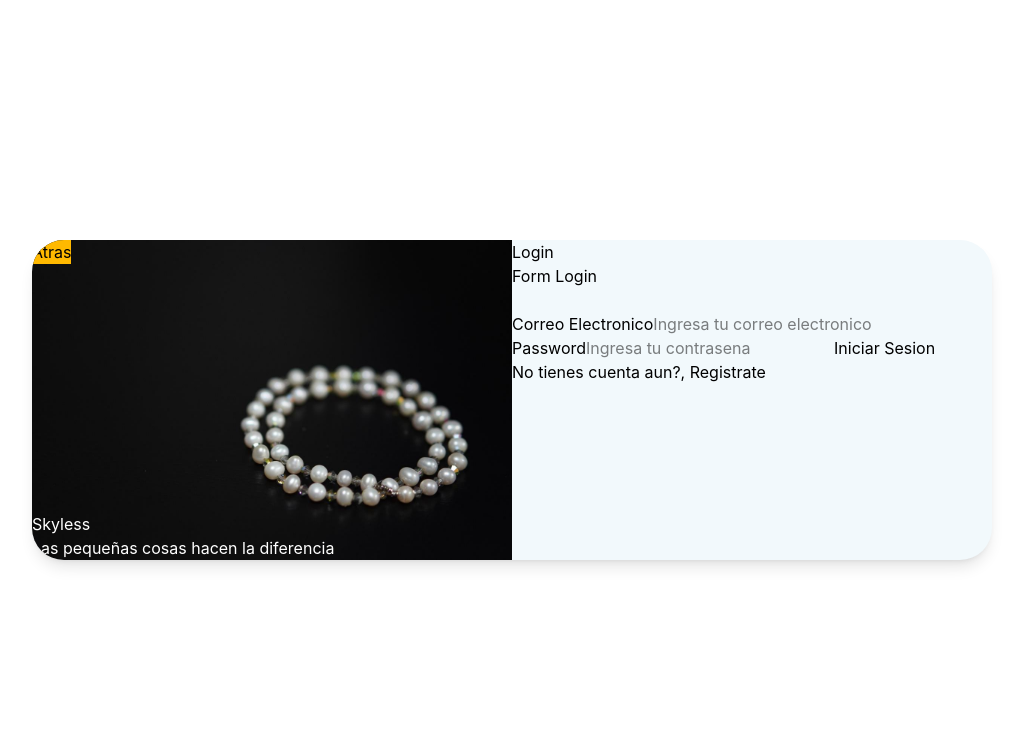
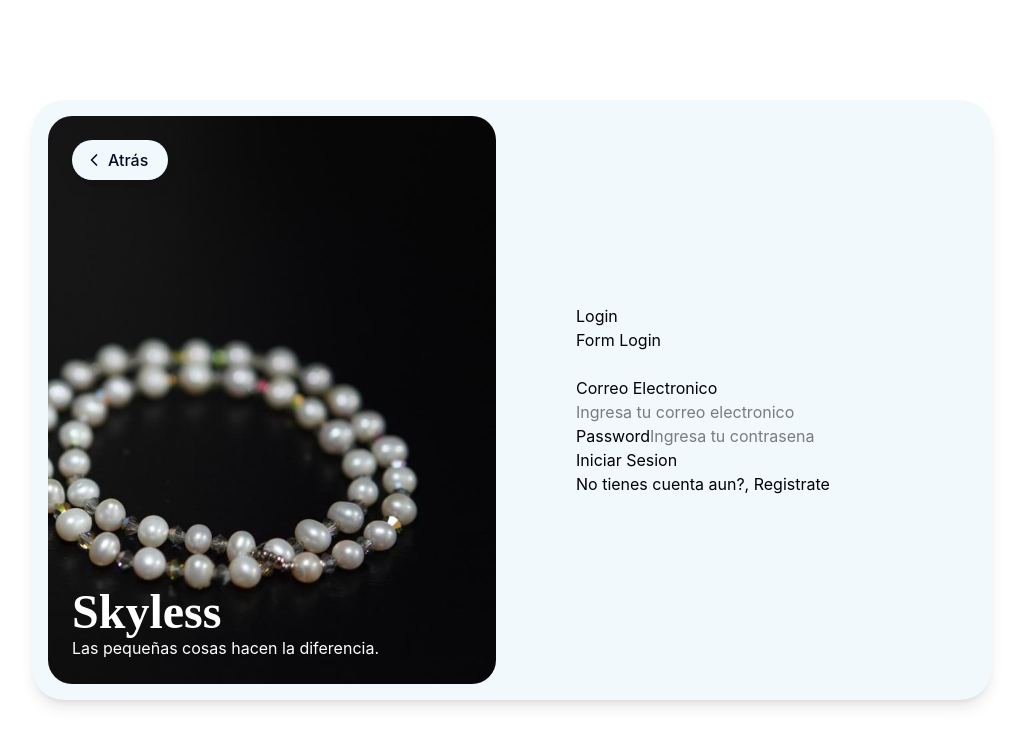
Before and after one commit to DanielLubo/Skyless-FrontEnd, a React (Vite) app: page /login in a window 1280 px wide. Shown: the top 746 px of the page, without its empty margins (128-1151 px from the left). Built offline with nearby package versions, Linux system fonts and the light colour scheme.

Commit message:
style(layout): style back button and add Caveat brand typography to AuthLayout

```diff
--- a/package.json
+++ b/package.json
@@ -10,6 +10,7 @@
     "preview": "vite preview"
   },
   "dependencies": {
+    "@fontsource-variable/caveat": "^5.3.0",
     "@hookform/resolvers": "^5.4.0",
     "@tailwindcss/vite": "^4.3.1",
     "lucide-react": "^1.26.0",
--- a/src/components/layout/AuthLayout.tsx
+++ b/src/components/layout/AuthLayout.tsx
@@ -1,5 +1,6 @@
 import { Outlet, useNavigate, useLocation } from 'react-router';
 import manillaImg from '../../assets/LayoutManilla.jpeg';
+import { ChevronLeft } from 'lucide-react';
 
 const AuthLayout = () => {
     const locate = useLocation();
@@ -15,28 +16,31 @@ const AuthLayout = () => {
 
     return (
         <div className="h-screen flex items-center justify-center">
-            <main className="grid grid-cols-2 max-w-3/4 bg-brand-background rounded-4xl shadow-lg overflow-hidden">
-                <figure className="relative">
+            <main className="grid grid-cols-2 grid-rows-1 w-3/4 h-3/4 bg-brand-background rounded-4xl shadow-lg overflow-hidden">
+                <figure className="relative p-4">
                     <img
                         src={manillaImg}
                         alt="Manilla artesanal Skyless"
-                        className="w-full h-full object-cover"
+                        className="w-full h-full object-cover object-right rounded-3xl"
                     />
                     <button
-                        className="absolute top-0 left-0 bg-amber-400"
+                        className="absolute top-10 left-10 flex items-center gap-1 py-2 pl-3 pr-5 font-medium text-brand-dark bg-brand-background rounded-full shadow-lg cursor-pointer "
                         onClick={handleNavigation}
                     >
-                        Atras
+                        <ChevronLeft size={20} />
+                        Atrás
                     </button>
-                    <figcaption className="absolute bottom-0 left-0">
-                        <h3 className="text-white">Skyless</h3>
+                    <figcaption className="absolute bottom-4 left-4 p-6">
+                        <h3 className="font-display text-5xl font-bold text-white">
+                            Skyless
+                        </h3>
                         <p className="text-white">
-                            Las pequeñas cosas hacen la diferencia
+                            Las pequeñas cosas hacen la diferencia.
                         </p>
                     </figcaption>
                 </figure>
 
-                <div className="">
+                <div className="flex flex-col justify-center px-16">
                     <Outlet />
                 </div>
             </main>
--- a/src/index.css
+++ b/src/index.css
@@ -1,4 +1,5 @@
 @import "tailwindcss";
+@import "@fontsource-variable/caveat";
 
 @theme {
     --color-brand-background: #F2F9FC;
@@ -6,4 +7,6 @@
     --color-brand-dark: #040B24;
     --color-brand-white: #ffffff;
     --color-brand-cta: #1ACf17;
+
+    --font-display: "Caveat Variable", cursive;
 }
```
Also changed, not shown: 1 other file (tests, documents, lock files or other folders).
